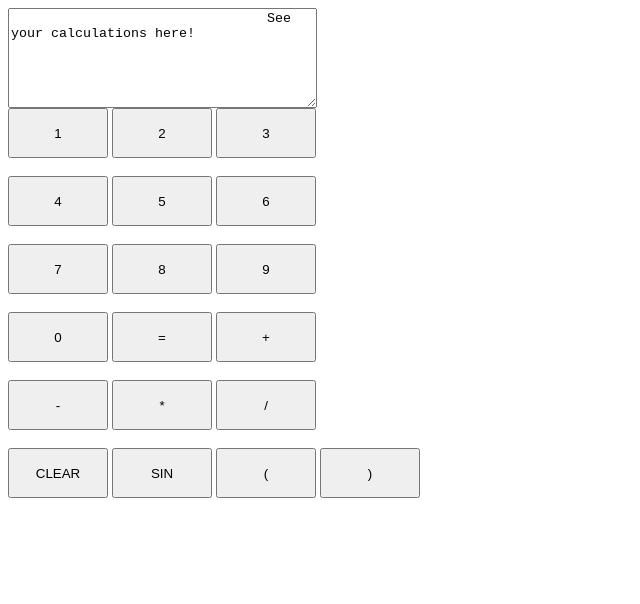
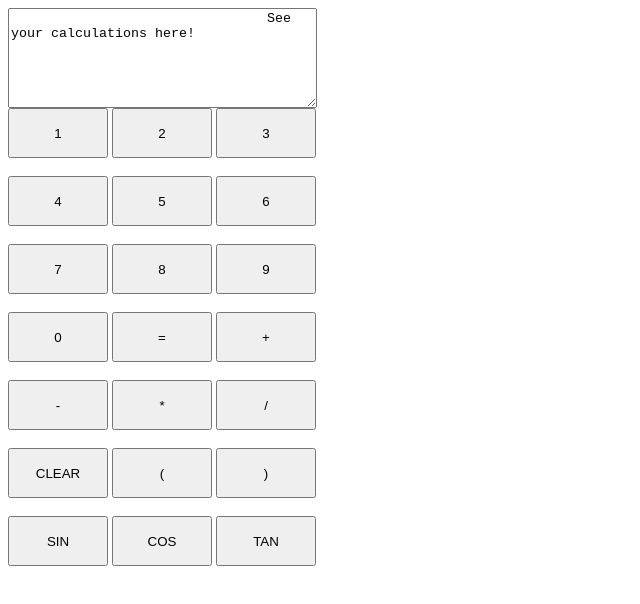
Before and after one commit to apoorvelec/NodeJsProjects, a plain HTML site: page JSCalculator.html in a window 1280 px wide. Shown: the whole page, without its empty margins (0-640 px from the left). Drawn offline with Linux system fonts and the light colour scheme.

Commit message:
added cosine, tan

```diff
--- a/JSCalculator.html
+++ b/JSCalculator.html
@@ -48,6 +48,12 @@
 				} else if(id == 'SIN'){
 					CalculatorExpression=CalculatorExpression.concat("Math.sin(");
 					document.getElementById('CalcOutput').value=CalculatorExpression;
+				} else if(id == 'COS'){
+					CalculatorExpression=CalculatorExpression.concat("Math.cos(");
+					document.getElementById('CalcOutput').value=CalculatorExpression;
+				} else if(id == 'TAN'){
+					CalculatorExpression=CalculatorExpression.concat("Math.tan(");
+					document.getElementById('CalcOutput').value=CalculatorExpression;
 				} else if(id == '('){
 					CalculatorExpression=CalculatorExpression.concat("(");
 					document.getElementById('CalcOutput').value=CalculatorExpression;
@@ -95,9 +101,12 @@
 			<button id="/" style="height:50px;width:100px" type="button" onClick="buttonClick(this.id)">/</button>
 			<br /><br />
 			<button id="CLEAR" style="height:50px;width:100px" type="button" onClick="buttonClick(this.id)">CLEAR</button>
-			<button id="SIN" style="height:50px;width:100px" type="button" onClick="buttonClick(this.id)">SIN</button>
 			<button id="(" style="height:50px;width:100px" type="button" onClick="buttonClick(this.id)">(</button>
 			<button id=")" style="height:50px;width:100px" type="button" onClick="buttonClick(this.id)">)</button>
+			<br /><br />
+			<button id="SIN" style="height:50px;width:100px" type="button" onClick="buttonClick(this.id)">SIN</button>
+			<button id="COS" style="height:50px;width:100px" type="button" onClick="buttonClick(this.id)">COS</button>
+			<button id="TAN" style="height:50px;width:100px" type="button" onClick="buttonClick(this.id)">TAN</button>
 		</div>
 	</body>
 </html>
```
